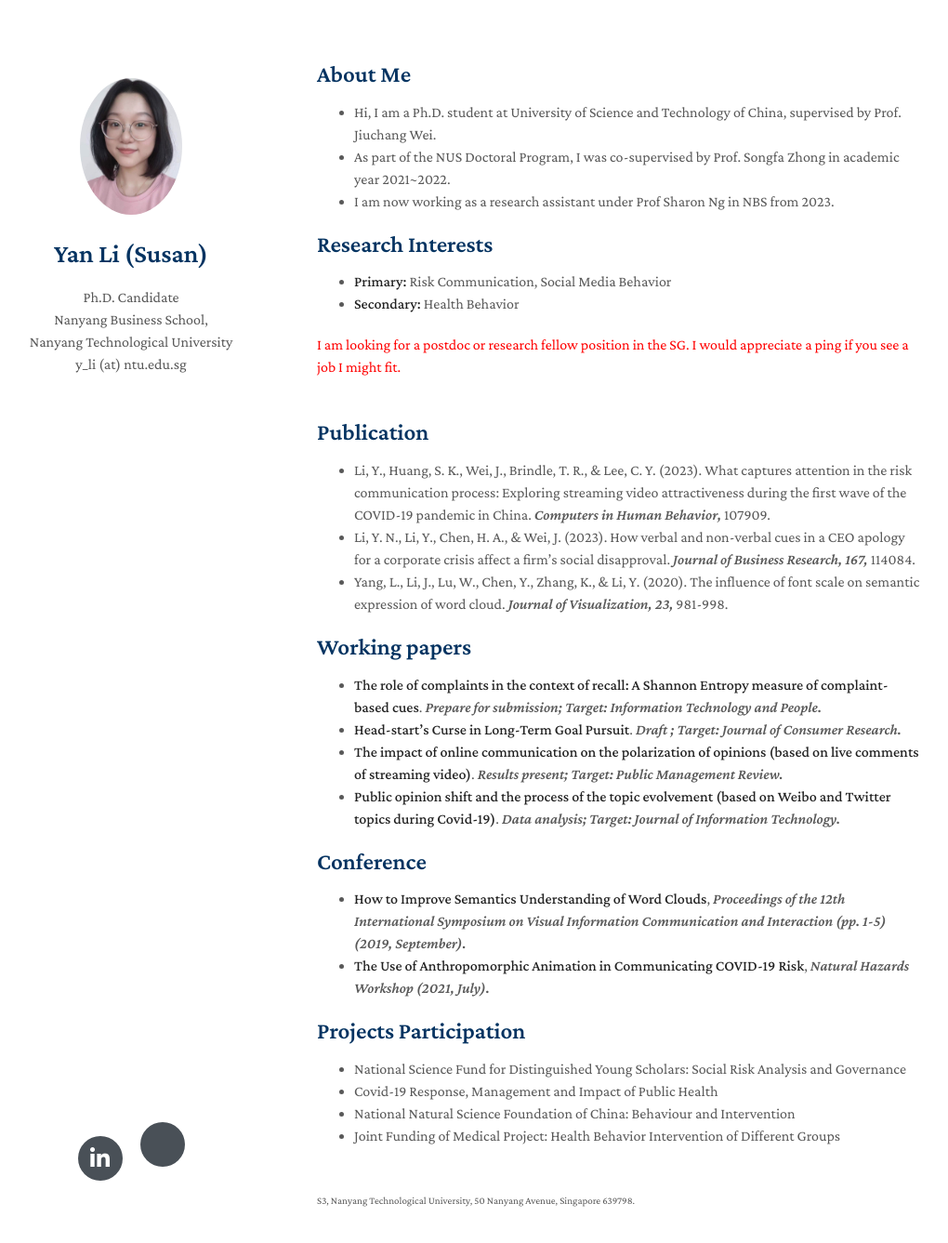
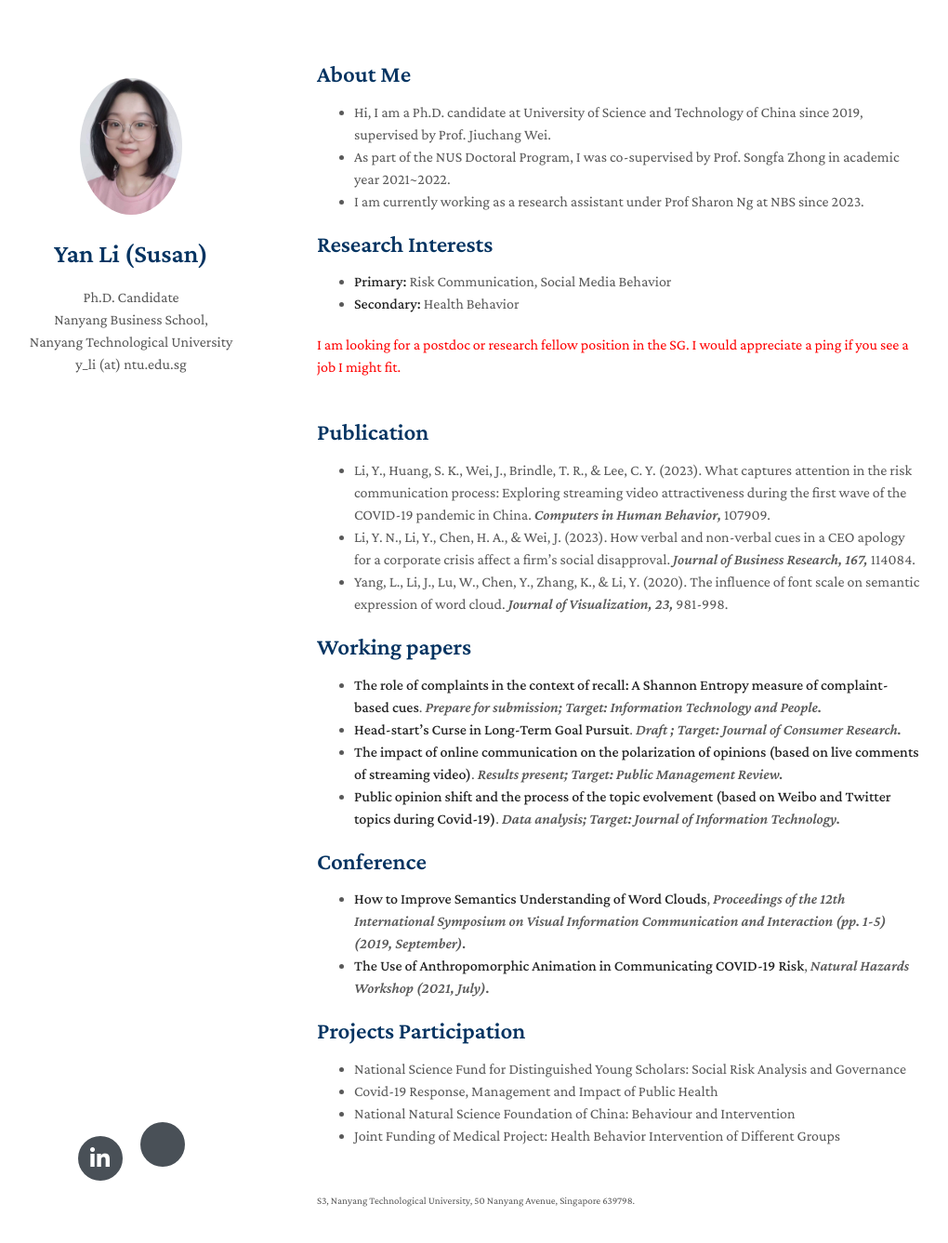
Before and after one commit to Yanli-susan/yanli-susan.github.io, a Jekyll site: the page built from index.md, in a window 1280 px wide and 1372 px high. Shown: the top 1337 px of the window at 93% size, without its empty margins (129-1149 px from the left). Built offline with Jekyll 4.4.1, drawn with Linux system fonts in a browser that asks for light colours; nearby versions of some CDN libraries; a style sheet for code colours, icons or effects is not loaded; our own code applies the rules of GitHub Pages for plain Markdown files.

Commit message:
Update index.md

```diff
--- a/index.md
+++ b/index.md
@@ -4,9 +4,9 @@ layout: homepage
 
 ## About Me
 
-- Hi, I am a Ph.D. student at University of Science and Technology of China, supervised by Prof. Jiuchang Wei.
+- Hi, I am a Ph.D. candidate at University of Science and Technology of China since 2019, supervised by Prof. Jiuchang Wei.
 - As part of the NUS Doctoral Program, I was co-supervised by Prof. Songfa Zhong in academic year 2021~2022.
-- I am now working as a research assistant under Prof Sharon Ng in NBS from 2023.
+- I am currently working as a research assistant under Prof Sharon Ng at NBS since 2023.
 
 ## Research Interests
 
```
